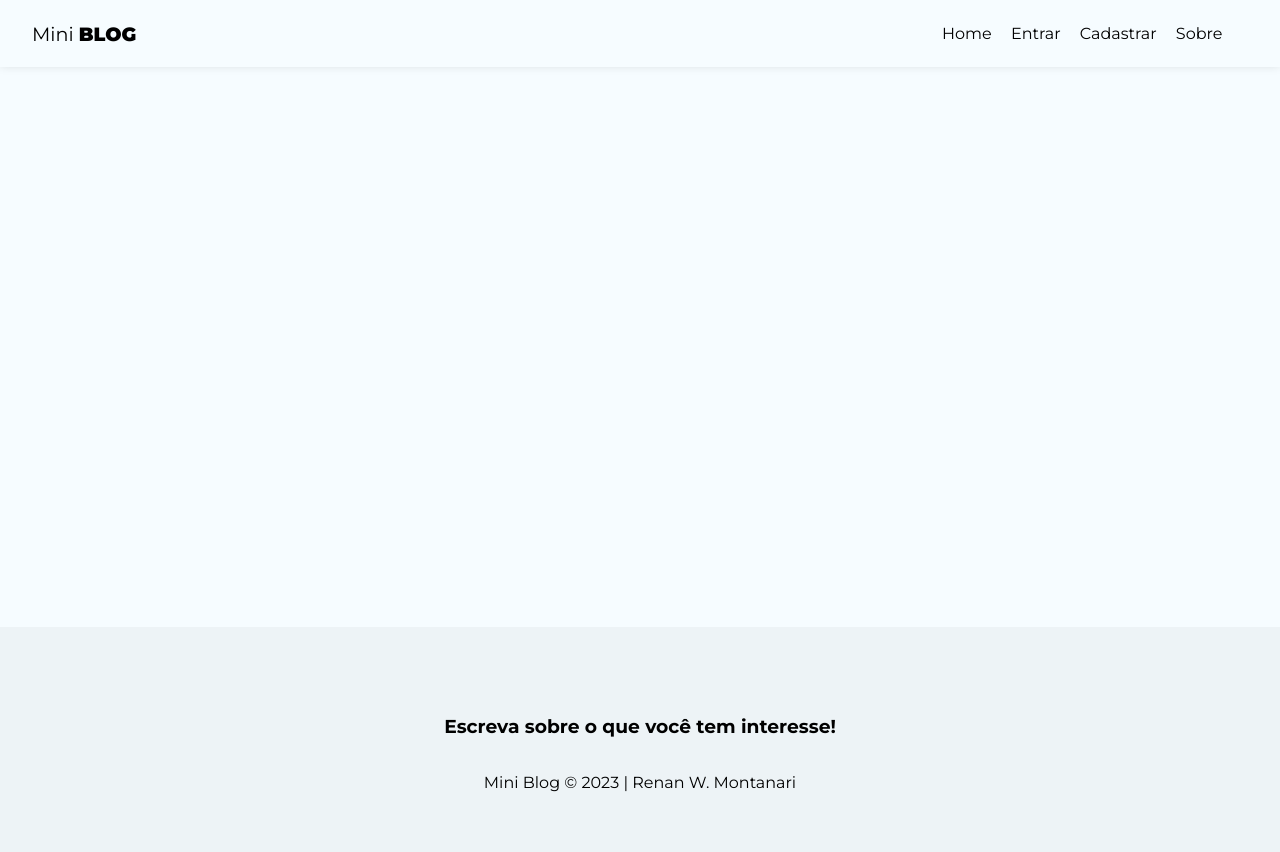
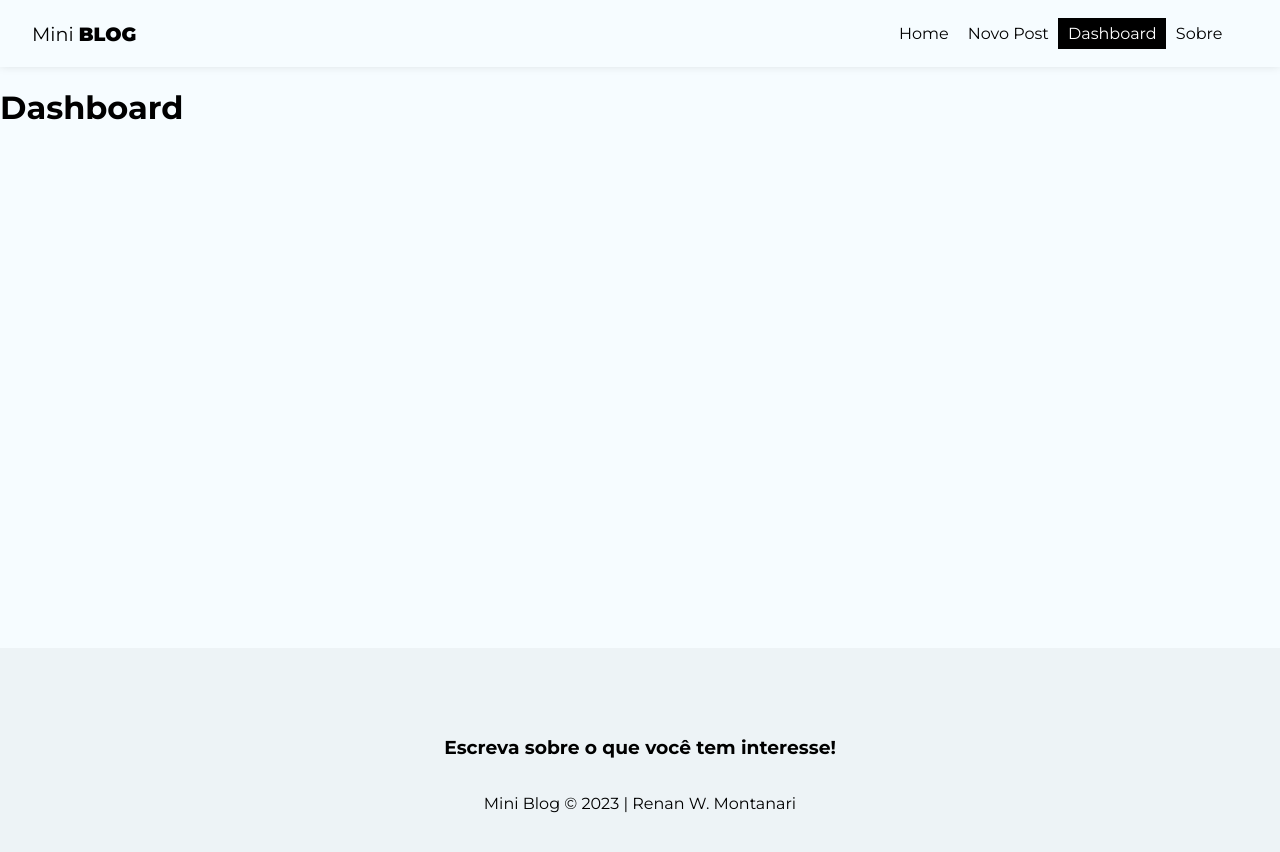
Before and after one commit to renawmontanari/mini-blog, a React (Create React App) app in the folder miniblog/: page /dashboard in a window 1280 px wide. Shown: the top 852 px of the page. Built offline with nearby package versions, Linux system fonts and the light colour scheme; no server answers; sample sign-in values are in the browser's storage.

Commit message:
miniblog

```diff
--- a/miniblog/src/App.js
+++ b/miniblog/src/App.js
@@ -16,6 +16,8 @@
 import About from './pages/About/About';
 import Login from './pages/Login/Login';
 import Register from './pages/Register/Register';
+import CreatePost from './pages/CreatePost/CreatePost';
+import Dashboard from './pages/Dashboard/Dashboard';
 
 // Components
 import Navbar from './components/Navbar';
@@ -47,10 +49,30 @@
         <Navbar />
           <div className="container">
             <Routes>
-              <Route path='/' element={<Home />} />
-              <Route path='/about' element={<About />} />
-              <Route path='/login' element={<Login />} />
-              <Route path='/register' element={<Register />} />
+              <Route
+                path='/'
+                element={<Home />}
+              />
+              <Route
+                path='/about'
+                element={<About />}
+              />
+              <Route
+                path='/login'
+                element={!user ? <Login /> : <Navigate to='/' />}
+              />
+              <Route
+                path='/register'
+                element={!user ? <Register /> : <Navigate to='/' />}
+              />
+              <Route
+                path='/posts/create'
+                element={user ? <CreatePost /> : <Navigate to='/login' />}
+              />
+              <Route
+                path='/dashboard'
+                element={user ? <Dashboard /> : <Navigate to='/login' />}
+              />
             </Routes>
           </div>
           <Footer />
--- a/miniblog/src/components/Navbar.js
+++ b/miniblog/src/components/Navbar.js
@@ -1,8 +1,15 @@
 import { NavLink } from "react-router-dom";
+
+import { useAuthentication } from "../hooks/useAuthentication";
+
+import { useAuthValue } from "../context/AuthContext";
 
 import styles from "./Navbar.module.css";
 
 const Navbar = () => {
+
+  const { user } = useAuthValue();
+
   return (
     <nav className={styles.navbar}>
         <NavLink
@@ -20,6 +27,8 @@
                     Home
                 </NavLink>
             </li>
+            {!user && (
+                <>
                     <li>
                         <NavLink
                             to="/login"
@@ -34,6 +43,26 @@
                             Cadastrar
                         </NavLink>
                     </li>
+                </>
+            )}
+            {user && (
+                <>
+                    <li>
+                        <NavLink
+                            to="/posts/create"
+                            className={({isActive}) => (isActive ? styles.active : '')}
+                        >
+                            Novo Post
+                        </NavLink>
+                        <NavLink
+                            to="/dashboard"
+                            className={({isActive}) => (isActive ? styles.active : '')}
+                        >
+                            Dashboard
+                        </NavLink>
+                    </li>
+                </>
+            )}
             <li>
                 <NavLink
                     to="/about"
--- /dev/null
+++ b/miniblog/src/pages/CreatePost/CreatePost.js
@@ -0,0 +1,12 @@
+
+import styles from "./CreatePost.module.css";
+
+const CreatePost = () => {
+  return (
+    <div>
+        <h1>CreatePost</h1>
+    </div>
+  );
+};
+
+export default CreatePost;
--- /dev/null
+++ b/miniblog/src/pages/Dashboard/Dashboard.js
@@ -0,0 +1,12 @@
+
+import styles from "./Dashboard.module.css";
+
+const Dashboard = () => {
+  return (
+    <div>
+        <h1>Dashboard</h1>
+    </div>
+  );
+};
+
+export default Dashboard;
```
Also changed, not shown: miniblog/src/pages/CreatePost/CreatePost.module.css (added), miniblog/src/pages/Dashboard/Dashboard.module.css (added). Lines whose indentation alone changed are shown as unchanged.
